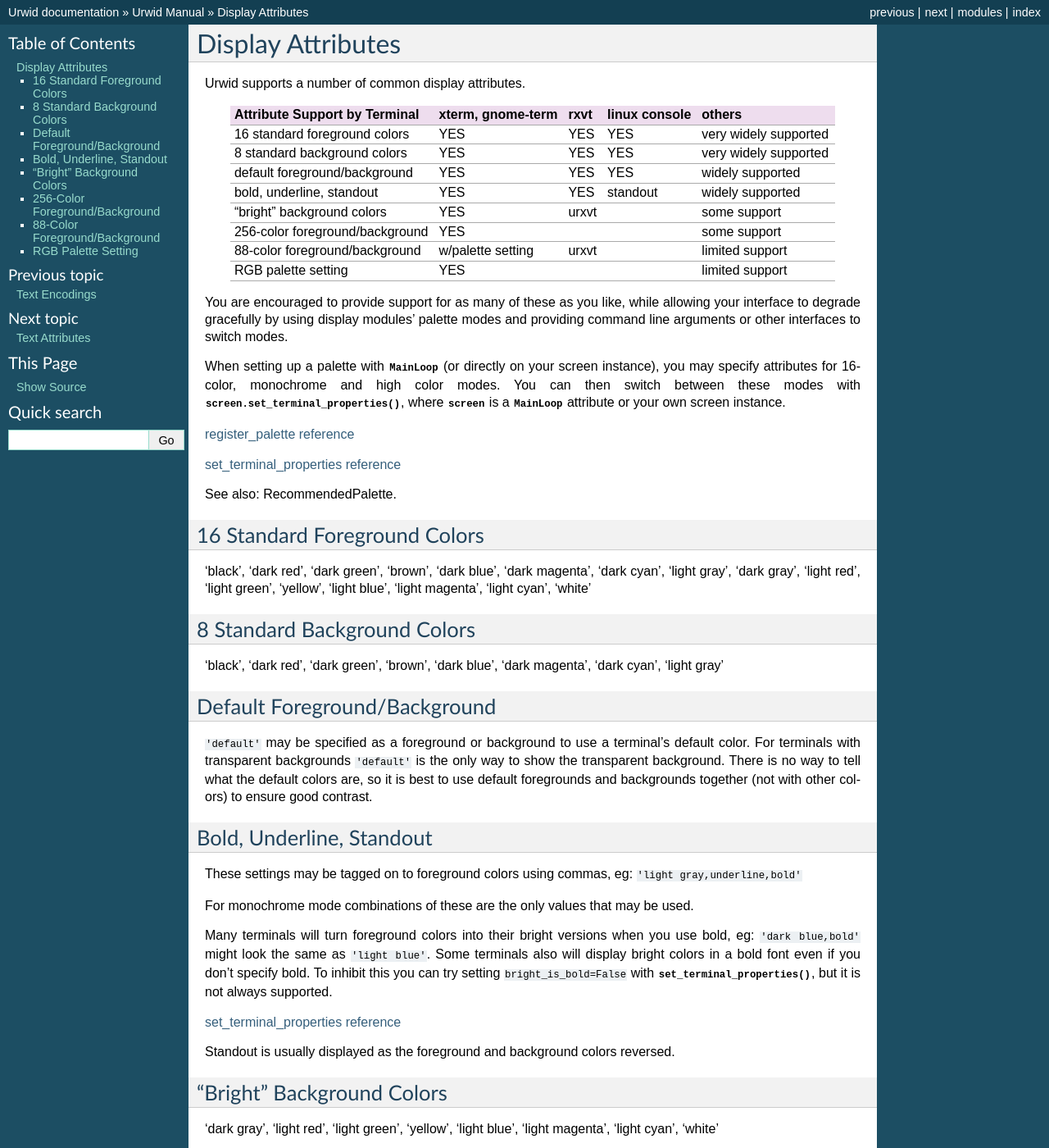
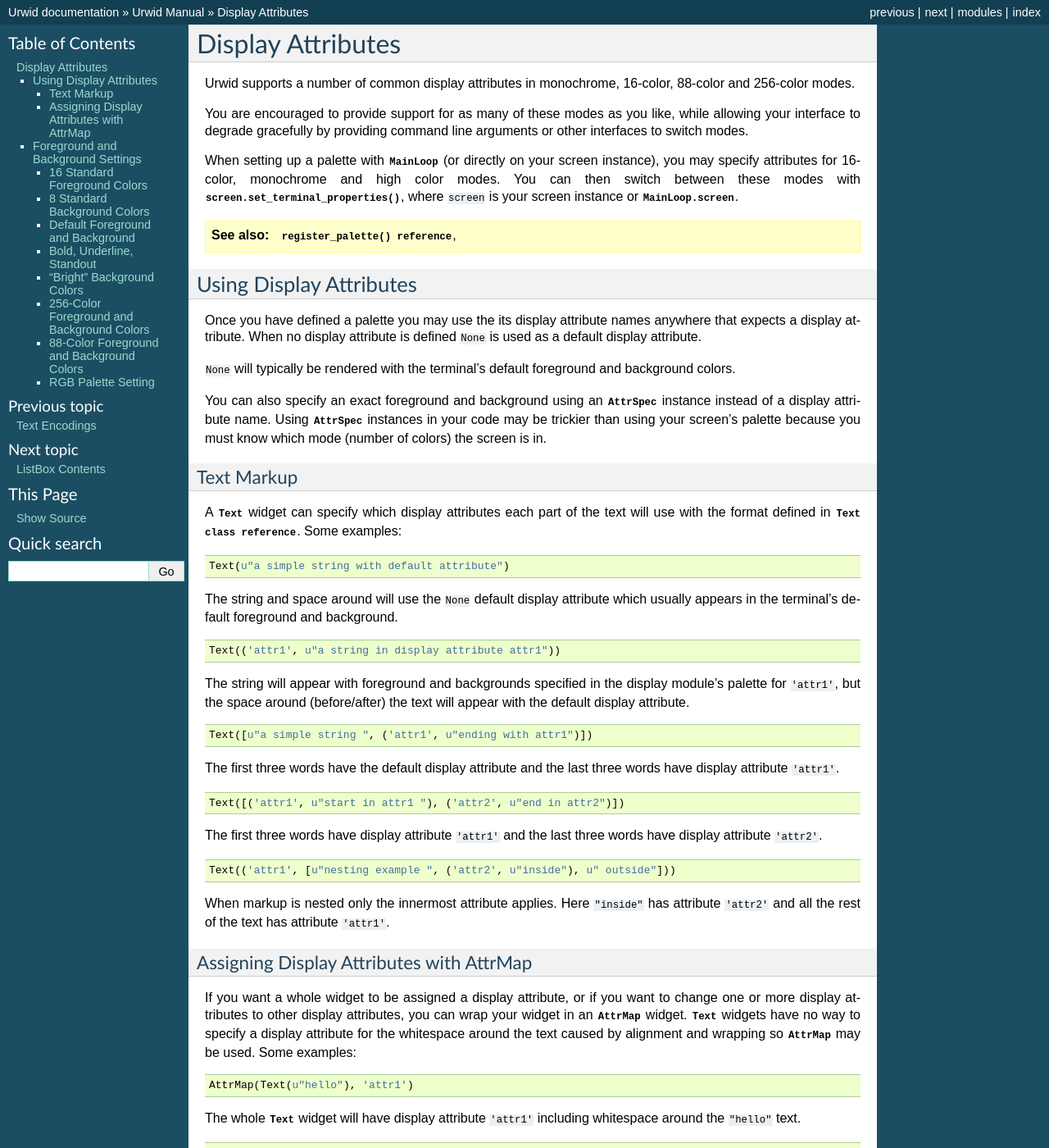
Before and after one commit to urwid/urwid, a Sphinx documentation site: the page built from docs/manual/displayattributes.rst, in a window 1280 px wide and 1400 px high. Shown: the whole window at 82% size. Built offline with Sphinx 7.4.7, drawn with Linux system fonts in a browser that asks for light colours; pages that are not in the unit, such as notebooks, are missing from menus; some of the changed text lies outside the part shown.

Commit message:
manual: work on display attribute, text encoding and text layout
--HG--
branch : feature-sphinx

```diff
--- a/docs/manual/displayattributes.rst
+++ b/docs/manual/displayattributes.rst
@@ -4,52 +4,221 @@
   Display Attributes
 **********************
 
-Urwid supports a number of common display attributes.
+.. currentmodule:: urwid
 
-=============================== ================= ===== ============= =====================
-Attribute Support by Terminal   xterm, gnome-term rxvt  linux console others
-=============================== ================= ===== ============= =====================
-16 standard foreground colors   YES               YES   YES           very widely supported
-8 standard background colors    YES               YES   YES           very widely supported
-default foreground/background   YES               YES   YES           widely supported
-bold, underline, standout       YES               YES   standout      widely supported
-"bright" background colors      YES               urxvt               some support
-256-color foreground/background YES                                   some support
-88-color foreground/background  w/palette setting urxvt               limited support
-RGB palette setting             YES                                   limited support
-=============================== ================= ===== ============= =====================
+Urwid supports a number of common display attributes in monochrome, 16-color,
+88-color and 256-color modes.
 
-You are encouraged to provide support for as many of these as you like, while
-allowing your interface to degrade gracefully by using display modules' palette
-modes and providing command line arguments or other interfaces to switch modes.
+You are encouraged to provide support for as many of these modes as you like, while
+allowing your interface to degrade gracefully by  providing command line arguments
+or other interfaces to switch modes.
 
-When setting up a palette with :class:`~urwid.main_loop.MainLoop` (or directly
+When setting up a palette with :class:`MainLoop` (or directly
 on your screen instance), you may specify attributes for 16-color, monochrome
 and high color modes. You can then switch between these modes with
-:meth:`screen.set_terminal_properties`, where :attr:`screen` is a
-:class:`~urwid.main_loop.MainLoop` attribute or your own screen instance.
+:meth:`screen.set_terminal_properties() <raw_display.Screen.set_terminal_properties>`,
+where ``screen`` is your screen instance or :attr:`MainLoop.screen`.
 
-`register_palette reference <http://excess.org/urwid/reference.html#Screen-register_palette>`_
+.. seealso::
+   :meth:`register_palette() reference <BaseScreen.register_palette>`,
 
-`set_terminal_properties reference <http://excess.org/urwid/reference.html#Screen-set_terminal_properties>`_
+Using Display Attributes
+========================
 
-See also: RecommendedPalette.
+Once you have defined a palette you may use the its display attribute names
+anywhere that expects a display attribute.  When no display attribute is defined
+``None`` is used as a default display attribute.
+
+``None`` will typically be rendered with the terminal's default foreground and
+background colors.
+
+You can also specify an exact foreground and background using an
+:class:`AttrSpec` instance instead of a display attribute name.
+Using :class:`AttrSpec` instances in your code may be trickier than using your
+screen's palette because you must know which mode (number of colors) the screen is in.
+
+.. _text-markup:
+
+Text Markup
+-----------
+
+A :class:`Text` widget can specify which display attributes each part of the
+text will use with the format defined in :class:`Text class reference <Text>`.
+Some examples:
+
+::
+
+    Text(u"a simple string with default attribute")
+
+The string and space around will use the ``None`` default display attribute
+which usually appears in the terminal's default foreground and background.
+
+::
+
+    Text(('attr1', u"a string in display attribute attr1"))
+
+The string will appear with foreground and backgrounds specified in the display
+module's palette for ``'attr1'``, but the space around (before/after) the text
+will appear with the default display attribute.
+
+::
+
+    Text([u"a simple string ", ('attr1', u"ending with attr1")])
+
+The first three words have the default display attribute and the last three words have
+display attribute ``'attr1'``.
+
+::
+
+    Text([('attr1', u"start in attr1 "), ('attr2', u"end in attr2")])
+
+The first three words have display attribute ``'attr1'`` and the last three words have
+display attribute ``'attr2'``.
+
+::
+
+    Text(('attr1', [u"nesting example ", ('attr2', u"inside"), u" outside"]))
+
+When markup is nested only the innermost attribute applies. Here ``"inside"``
+has attribute ``'attr2'`` and all the rest of the text has attribute
+``'attr1'``.
+
+
+Assigning Display Attributes with AttrMap
+-----------------------------------------
+
+If you want a whole widget to be assigned a display attribute, or if you want to change
+one or more display attributes to other display attributes, you can wrap your widget
+in an :class:`AttrMap` widget.  :class:`Text` widgets have no way to specify
+a display attribute for the whitespace around the text caused by alignment and wrapping
+so :class:`AttrMap` may be used. Some examples:
+
+::
+
+    AttrMap(Text(u"hello"), 'attr1')
+
+The whole :class:`Text` widget will have display attribute ``'attr1'`` including
+whitespace around the ``"hello"`` text.
+
+::
+
+    AttrMap(Text(('attr1', u"hello")), 'attr2')
+
+The ``u"hello"`` text will appear with display attribute ``'attr1'`` and all surrounding
+whitespace will appear with display attribute ``'attr2'``.
+
+::
+
+    AttrMap(Text([('attr1', u"hello"), u" world"]), {'attr1': 'attr2'})
+
+The :class:`AttrMap` widget will apply display attribute ``'attr2'`` to all parts of
+the :class:`Text` widget that are using ``'attr1'``.  The result is the ``"hello"``
+text appearing with display attribute ``'attr2'`` and all other text and whitespace
+appearing in the default display attribute.
+
+
+:class:`AttrMap` can also change display attributes differently when they are in focus.
+This can be used to "highlight" one or more widgets to make your interface more
+user friendly.  To use this feature set the ``focus_map`` parameter when creating the
+:class:`AttrMap` widget.
+
+
+Foreground and Background Settings
+==================================
+
+.. list-table::
+   :header-rows: 1
+   :widths: 23 15 10 10 15
+
+   * - Supported by Terminal
+     - xterm / gnome-term
+     - rxvt
+     - linux console
+     - others
+   * - :ref:`16 standard foreground colors <16-standard-foreground>`
+     - YES
+     - YES
+     - YES
+     - very widely supported
+   * - :ref:`8 standard background colors <8-standard-background>`
+     - YES
+     - YES
+     - YES
+     - very widely supported
+   * - :ref:`default foreground/background <default-foreground-background>`
+     - YES
+     - YES
+     - YES
+     - widely supported
+   * - :ref:`bold, underline, standout <bold-underline-standout>`
+     - YES
+     - YES
+     - standout
+     - widely supported
+   * - :ref:`"bright" background colors <bright-background>`
+     - YES
+     - urxvt
+     -
+     - some support
+   * - :ref:`256-color foreground/background <256-foreground-background>`
+     - YES
+     -
+     -
+     - some support
+   * - :ref:`88-color foreground/background <88-foreground-background>`
+     - w/palette setting
+     - urxvt
+     -
+     - limited support
+   * - :ref:`RGB palette setting <rgb-palette-setting>`
+     - YES
+     -
+     -
+     - limited support
+
+
+.. _16-standard-foreground:
 
 16 Standard Foreground Colors
-=============================
+-----------------------------
 
-'black', 'dark red', 'dark green', 'brown', 'dark blue', 'dark magenta', 'dark
-cyan', 'light gray', 'dark gray', 'light red', 'light green', 'yellow', 'light
-blue', 'light magenta', 'light cyan', 'white'
+* ``'black'``
+* ``'dark red'``
+* ``'dark green'``
+* ``'brown'``
+* ``'dark blue'``
+* ``'dark magenta'``
+* ``'dark cyan'``
+* ``'light gray'``
+* ``'dark gray'``
+* ``'light red'``
+* ``'light green'``
+* ``'yellow'``
+* ``'light blue'``
+* ``'light magenta'``
+* ``'light cyan'``
+* ``'white'``
+
+.. _8-standard-background:
 
 8 Standard Background Colors
-============================
+----------------------------
 
-'black', 'dark red', 'dark green', 'brown', 'dark blue', 'dark magenta', 'dark
-cyan', 'light gray'
+* ``'black'``
+* ``'dark red'``
+* ``'dark green'``
+* ``'brown'``
+* ``'dark blue'``
+* ``'dark magenta'``
+* ``'dark cyan'``
+* ``'light gray'``
 
-Default Foreground/Background
-=============================
+.. _default-foreground-background:
+
+Default Foreground and Background
+---------------------------------
+
+* ``'default'`` (or simply ``''``)
 
 ``'default'`` may be specified as a foreground or background to use a
 terminal's default color. For terminals with transparent backgrounds
@@ -70,70 +245,84 @@ Many terminals will turn foreground colors into their bright versions when you
 use bold, eg: ``'dark blue,bold'`` might look the same as ``'light blue'``.
 Some terminals also will display bright colors in a bold font even if you don't
 specify bold. To inhibit this you can try setting ``bright_is_bold=False`` with
-:func:`set_terminal_properties`, but it is not always supported.
+:meth:`BaseScreen.set_terminal_properties`, but it is not always supported.
 
-`set_terminal_properties reference <http://excess.org/urwid/reference.html#Screen-set_terminal_properties>`_
+``'standout'`` is usually displayed as the foreground and background colors reversed.
 
-Standout is usually displayed as the foreground and background colors reversed.
+.. _bright-background:
 
 "Bright" Background Colors
-==========================
+--------------------------
 
-'dark gray', 'light red', 'light green', 'yellow', 'light blue', 'light
-magenta', 'light cyan', 'white'
+.. warning::
+   Terminal support for bright background colors is spotty, and they generally
+   should be avoided. If you are in a high-color mode you might have better luck
+   using the high-color versions ``'h8'``, ``'h9'``, ``'h10'``, ..., ``'h15'``.
 
-Terminal support for bright background colors is spotty, and they generally
-should be avoided. If you are in a high-color mode you might have better luck
-using the high-color versions 'h8', 'h9', 'h10', ..., 'h15'.
+* ``'dark gray'``
+* ``'light red'``
+* ``'light green'``
+* ``'yellow'``
+* ``'light blue'``
+* ``'light magenta'``
+* ``'light cyan'``
+* ``'white'``
+
 
 .. _high-colors:
 
-256-Color Foreground/Background
-===============================
+.. _256-foreground-background:
 
-In 256-color mode you have the 16 basic colors, a 6x6x6 color cube and a gray
+256-Color Foreground and Background Colors
+------------------------------------------
+
+In 256-color mode you have the 16 basic colors, a 6 * 6 * 6 color cube and a gray
 scale with 24 entries (white and black not included).
 
-The color cube is weighted towards the brighter colors, with RGB points at 0,
-0x5f, 0x87, 0xaf, 0xd7 and 0xff. The hex characters '0', '6', '8', 'a', 'd' and
-'f' are used as short-forms for these values.
+The color cube is weighted towards the brighter colors, with RGB points at ``0``,
+``0x5f``, ``0x87``, ``0xaf``, ``0xd7`` and ``0xff``.
+The hex characters ``'0'``, ``'6'``, ``'8'``, ``'a'``, ``'d'`` and
+``'f'`` are used as short-forms for these values.
 
-High colors may be specified by their index 'h0', ..., 'h255' or with the
-shortcuts for the color cube `'#000'`, `'#006'`, `'#008'`, ..., `'#fff'` or
-gray scale entries 'g0', 'g3', 'g7', ... 'g100'.
+High colors may be specified by their index ``'h0'``, ..., ``'h255'`` or with the
+shortcuts for the color cube ``'#000'``, ``'#006'``, ``'#008'``, ..., ``'#fff'`` or
+gray scale entries ``'g0'`` (black from color cube) , ``'g3'``, ``'g7'``, ...
+``'g100'`` (white from color cube).
 
-See also the palette_test.py example program
+.. seealso::
+   The ``palette_test.py`` example program
 
-.. todo: add link
 
-88-Color Foreground/Background
-==============================
+.. _88-foreground-background:
 
-In 88-color mode you have the 16 basic colors, a 4x4x4 color cube and a gray
+88-Color Foreground and Background Colors
+-----------------------------------------
+
+In 88-color mode you have the 16 basic colors, a 4 * 4 * 4 color cube and a gray
 scale with 8 entries (white and black not included).
 
-The color cube is weighted towards the brighter colors, with RGB points at 0,
-0x8b, 0xcd, and 0xff. The hex characters '0', '8', 'c' and 'f' are used as
-short-forms for these values.
+The color cube is weighted towards the brighter colors, with RGB points at ``0``,
+``0x8b``, ``0xcd``, and ``0xff``. The hex characters ``'0'``, ``'8'``, ``'c'``
+and ``'f'`` are used as short-forms for these values.
 
-High colors may be specified by their index 'h0', ..., 'h87' or with the
-shortcuts for the color cube `'#000'`, `'#008'`, `'#00c'`, ..., `'#fff'` or
-gray scale entries 'g0', 'g19', 'g35', ... 'g100'.
+High colors may be specified by their index ``'h0'``, ..., ``'h87'`` or with the
+shortcuts for the color cube ``'#000'``, ``'#008'``, ``'#00c'``, ..., ``'#fff'`` or
+gray scale entries ``'g0'`` (black from color cube), ``'g19'``, ``'g35'``, ...
+``'g100'`` (white from color cube).
 
-See also the palette_test.py example program
+.. seealso::
+   The ``palette_test.py`` example program
 
-.. todo: add link
+
+.. _rgb-palette-setting:
 
 RGB Palette Setting
-===================
+-------------------
 
 A few terminals have the ability to customize the terminal palette's RGB
-values. There is no automatic way to tell if this is supported by a user's
+values with :meth:`raw_display.Screen.modify_terminal_palette`.
+There is no automatic way to tell if this is supported by a user's
 terminal, so this feature shouldn't be relied on.
 
-It is used (via the reset_default_terminal_palette method) in the
-palette_test.py example program when switching modes.
-
-`modify_terminal_palette reference <http://excess.org/urwid/reference.html#Screen-modify_terminal_palette>`_
-
-`reset_default_terminal_palette reference <http://excess.org/urwid/reference.html#Screen-reset_default_terminal_palette>`_
+:meth:`raw_display.Screen.reset_default_terminal_palette` is used to
+reset the palette in the ``palette_test.py`` example program when switching modes.
--- a/docs/manual/index.rst
+++ b/docs/manual/index.rst
@@ -5,7 +5,7 @@
 ################
 
 .. toctree::
-   :maxdepth: 1
+   :maxdepth: 2
 
    overview
    mainloop
@@ -15,7 +15,6 @@
    textlayout
    textencodings
    displayattributes
-   textattributes
    listboxcontents
    canvascache
    eventloops
--- a/docs/manual/textencodings.rst
+++ b/docs/manual/textencodings.rst
@@ -5,6 +5,8 @@
 ******************
   Text Encodings
 ******************
+
+.. currentmodule:: urwid
 
 Urwid has a single global setting for text encoding that is set on start-up
 based on the configured locale. You may change that setting with the
@@ -27,7 +29,7 @@ in your widgets.
 
 ``txt_b`` is **assumed** to be in the encoding the user is expecting and passed
 through as-is (Pass-through mode). If the encodings are different then the
-user will see garbage on their screen.
+user will see mojibake on their screen.
 
 The only time it makes sense to use pass-through mode is if you're handling an
 encoding that does not round-trip to Unicode properly, or if you're absolutely
```
Also changed, not shown: other parts of docs/manual/displayattributes.rst (+7 -1 lines), docs/manual/textattributes.rst (deleted, +0 -59 lines), docs/manual/textlayout.rst (+41 -42 lines).
